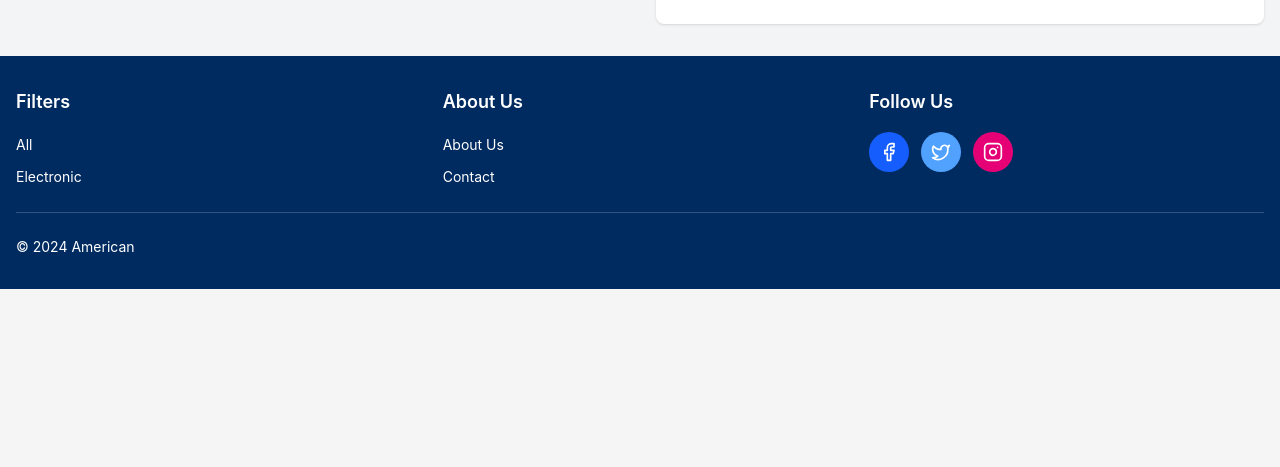
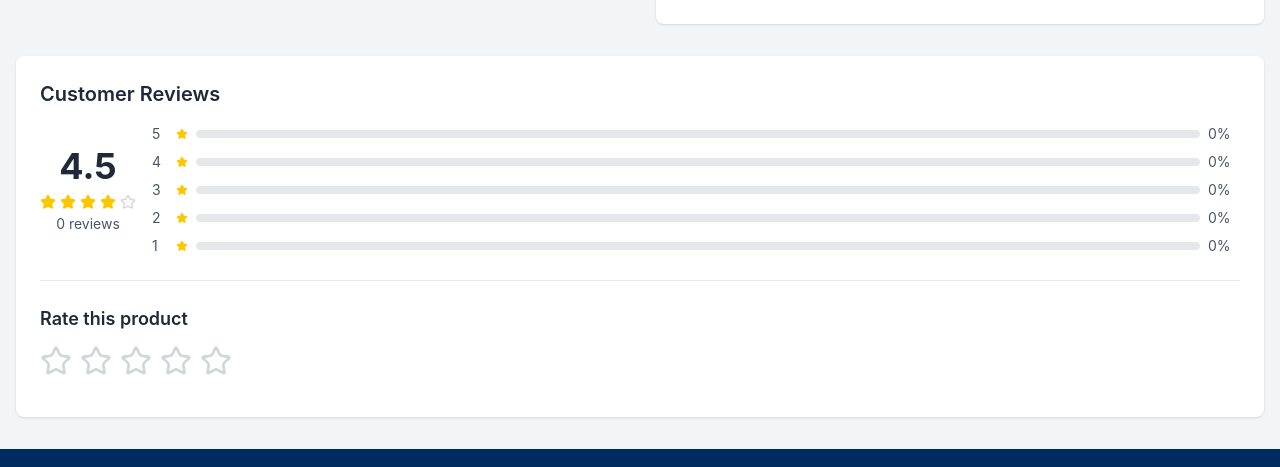
Before and after one commit to gautamkumarcode/products-listing, a Next.js app: page /product/1 in a window 1280 px wide. Shown: the part 948-1415 px from the top of the page. Before the commit the page ends 1237 px from the top, so only its background shows below. Built offline with nearby package versions, Linux system fonts and the light colour scheme.

Commit message:
feat: created the rating system

```diff
--- a/components/custom/ProductDetails/ProductDetailClient.tsx
+++ b/components/custom/ProductDetails/ProductDetailClient.tsx
@@ -1,7 +1,7 @@
 "use client";
 
 import { useCart } from "@/context/CartContext";
-import { Product } from "@/types";
+import { Product, UserRating } from "@/types";
 import {
 	ArrowLeft,
 	Heart,
@@ -14,7 +14,8 @@ import {
 } from "lucide-react";
 import Image from "next/image";
 import Link from "next/link";
-import { useState } from "react";
+import { useEffect, useState } from "react";
+import RatingSystem from "../RatingSystem/RatingSystem";
 
 interface ProductDetailClientProps {
 	product: Product;
@@ -27,9 +28,67 @@ export default function ProductDetailClient({
 	const [selectedImage, setSelectedImage] = useState(0);
 	const [quantity, setQuantity] = useState(1);
 	const [isAdding, setIsAdding] = useState(false);
+	const [userRatings, setUserRatings] = useState<UserRating[]>([]);
+	const [currentUserRating, setCurrentUserRating] = useState<
+		number | undefined
+	>();
+	const [averageRating, setAverageRating] = useState(product.rating || 0);
 
 	const images = product.images || [product.image];
 	const liked = isLiked(product.id);
+
+	useEffect(() => {
+		const savedRatings = localStorage.getItem(`ratings_${product.id}`);
+		if (savedRatings) {
+			const ratings: UserRating[] = JSON.parse(savedRatings);
+			setUserRatings(ratings);
+
+			if (ratings.length > 0) {
+				const avg =
+					ratings.reduce((sum, r) => sum + r.rating, 0) / ratings.length;
+				setAverageRating(avg);
+			}
+
+			const userId = localStorage.getItem("userId") || "anonymous";
+			const userRating = ratings.find((r) => r.userId === userId);
+			if (userRating) {
+				setCurrentUserRating(userRating.rating);
+			}
+		}
+	}, [product.id]);
+
+	const handleRatingSubmit = async (rating: number, comment: string) => {
+		let userId = localStorage.getItem("userId");
+		if (!userId) {
+			userId = `user_${Date.now()}_${Math.random().toString(36).substr(2, 9)}`;
+			localStorage.setItem("userId", userId);
+		}
+
+		const newRating: UserRating = {
+			userId,
+			rating,
+			comment,
+			date: new Date().toISOString(),
+		};
+
+		const updatedRatings = userRatings.filter((r) => r.userId !== userId);
+		updatedRatings.push(newRating);
+
+		setUserRatings(updatedRatings);
+		setCurrentUserRating(rating);
+
+		const avg =
+			updatedRatings.reduce((sum, r) => sum + r.rating, 0) /
+			updatedRatings.length;
+		setAverageRating(avg);
+
+		localStorage.setItem(
+			`ratings_${product.id}`,
+			JSON.stringify(updatedRatings)
+		);
+
+		await new Promise((resolve) => setTimeout(resolve, 500));
+	};
 
 	const handleAddToCart = () => {
 		setIsAdding(true);
@@ -111,14 +170,14 @@ export default function ProductDetailClient({
 								{product.title}
 							</h1>
 
-							{product.rating && (
+							{averageRating > 0 && (
 								<div className="flex items-center gap-2 mb-4">
 									<div className="flex items-center">
 										{[...Array(5)].map((_, i) => (
 											<Star
 												key={i}
 												className={`w-5 h-5 ${
-													i < Math.floor(product.rating!)
+													i < Math.floor(averageRating)
 														? "text-yellow-400 fill-yellow-400"
 														: "text-gray-300"
 												}`}
@@ -126,7 +185,11 @@ export default function ProductDetailClient({
 										))}
 									</div>
 									<span className="text-gray-600 font-medium">
-										{product.rating.toFixed(1)}
+										{averageRating.toFixed(1)}
+									</span>
+									<span className="text-gray-500 text-sm">
+										({userRatings.length}{" "}
+										{userRatings.length === 1 ? "review" : "reviews"})
 									</span>
 								</div>
 							)}
@@ -234,6 +297,67 @@ export default function ProductDetailClient({
 						</div>
 					</div>
 				</div>
+
+				<div className="mt-8">
+					<RatingSystem
+						currentRating={averageRating}
+						totalRatings={userRatings.length}
+						userRating={currentUserRating}
+						onRatingSubmit={handleRatingSubmit}
+					/>
+				</div>
+
+				{userRatings.length > 0 && (
+					<div className="mt-8 bg-white rounded-lg p-6 shadow-sm">
+						<h3 className="text-xl font-semibold text-gray-800 mb-6">
+							Customer Reviews
+						</h3>
+						<div className="space-y-6">
+							{userRatings
+								.slice()
+								.reverse()
+								.map((review, index) => (
+									<div
+										key={index}
+										className="border-b border-gray-200 last:border-0 pb-6 last:pb-0">
+										<div className="flex items-start justify-between mb-3">
+											<div>
+												<div className="flex items-center gap-2 mb-2">
+													<div className="flex items-center">
+														{[...Array(5)].map((_, i) => (
+															<Star
+																key={i}
+																className={`w-4 h-4 ${
+																	i < review.rating
+																		? "text-yellow-400 fill-yellow-400"
+																		: "text-gray-300"
+																}`}
+															/>
+														))}
+													</div>
+													<span className="text-sm font-semibold text-gray-800">
+														{review.rating}.0
+													</span>
+												</div>
+												<p className="text-sm text-gray-600">
+													{new Date(review.date).toLocaleDateString("en-US", {
+														year: "numeric",
+														month: "long",
+														day: "numeric",
+													})}
+												</p>
+											</div>
+										</div>
+										{review.comment && (
+											<p className="text-gray-700 leading-relaxed">
+												{review.comment}
+											</p>
+										)}
+									</div>
+								))}
+						</div>
+					</div>
+				)}
 			</main>
 		</div>
 	);
--- /dev/null
+++ b/components/custom/RatingSystem/RatingSystem.tsx
@@ -0,0 +1,182 @@
+"use client";
+
+import { Star } from "lucide-react";
+import { useState } from "react";
+
+interface RatingSystemProps {
+	currentRating: number;
+	totalRatings: number;
+	userRating?: number;
+	onRatingSubmit: (rating: number, comment: string) => void;
+}
+
+export default function RatingSystem({
+	currentRating,
+	totalRatings,
+	userRating,
+	onRatingSubmit,
+}: RatingSystemProps) {
+	const [hoveredRating, setHoveredRating] = useState(0);
+	const [selectedRating, setSelectedRating] = useState(userRating || 0);
+	const [comment, setComment] = useState("");
+	const [showForm, setShowForm] = useState(false);
+	const [isSubmitting, setIsSubmitting] = useState(false);
+
+	const handleStarClick = (rating: number) => {
+		setSelectedRating(rating);
+		if (!showForm) {
+			setShowForm(true);
+		}
+	};
+
+	const handleSubmit = async () => {
+		if (selectedRating === 0) return;
+
+		setIsSubmitting(true);
+		await onRatingSubmit(selectedRating, comment);
+		setIsSubmitting(false);
+		setShowForm(false);
+		setComment("");
+	};
+
+	const handleCancel = () => {
+		setShowForm(false);
+		setSelectedRating(userRating || 0);
+		setComment("");
+	};
+
+	return (
+		<div className="bg-white rounded-lg p-6 shadow-sm">
+			<h2 className="text-xl font-semibold text-gray-800 mb-4">
+				Customer Reviews
+			</h2>
+
+			<div className="flex items-center gap-4 mb-6 pb-6 border-b border-gray-200">
+				<div className="text-center">
+					<div className="text-4xl font-bold text-gray-800">
+						{currentRating.toFixed(1)}
+					</div>
+					<div className="flex items-center justify-center gap-1 mt-2">
+						{[...Array(5)].map((_, i) => (
+							<Star
+								key={i}
+								className={`w-4 h-4 ${
+									i < Math.floor(currentRating)
+										? "text-yellow-400 fill-yellow-400"
+										: "text-gray-300"
+								}`}
+							/>
+						))}
+					</div>
+					<div className="text-sm text-gray-600 mt-1">
+						{totalRatings} {totalRatings === 1 ? "review" : "reviews"}
+					</div>
+				</div>
+
+				<div className="flex-1">
+					<div className="space-y-2">
+						{[5, 4, 3, 2, 1].map((star) => {
+							const percentage = totalRatings > 0 ? 20 : 0;
+							return (
+								<div key={star} className="flex items-center gap-2">
+									<span className="text-sm text-gray-600 w-4">{star}</span>
+									<Star className="w-3 h-3 text-yellow-400 fill-yellow-400" />
+									<div className="flex-1 h-2 bg-gray-200 rounded-full overflow-hidden">
+										<div
+											className="h-full bg-yellow-400 rounded-full transition-all"
+											style={{ width: `${percentage}%` }}
+										/>
+									</div>
+									<span className="text-sm text-gray-600 w-8">
+										{percentage}%
+									</span>
+								</div>
+							);
+						})}
+					</div>
+				</div>
+			</div>
+
+			<div>
+				<h3 className="text-lg font-semibold text-gray-800 mb-3">
+					{userRating ? "Your Rating" : "Rate this product"}
+				</h3>
+
+				<div className="flex items-center gap-2 mb-4">
+					{[1, 2, 3, 4, 5].map((star) => (
+						<button
+							key={star}
+							type="button"
+							onClick={() => handleStarClick(star)}
+							onMouseEnter={() => setHoveredRating(star)}
+							onMouseLeave={() => setHoveredRating(0)}
+							className="focus:outline-none transition-transform hover:scale-110"
+							disabled={isSubmitting}>
+							<Star
+								className={`w-8 h-8 transition-colors ${
+									star <= (hoveredRating || selectedRating)
+										? "text-yellow-400 fill-yellow-400"
+										: "text-gray-300"
+								}`}
+							/>
+						</button>
+					))}
+					{selectedRating > 0 && (
+						<span className="ml-2 text-gray-600 font-medium">
+							{selectedRating} out of 5
+						</span>
+					)}
+				</div>
+
+				{showForm && (
+					<div className="space-y-4 animate-in fade-in duration-200">
+						<div>
+							<label
+								htmlFor="review-comment"
+								className="block text-sm font-medium text-gray-700 mb-2">
+								Share your experience (optional)
+							</label>
+							<textarea
+								id="review-comment"
+								value={comment}
+								onChange={(e) => setComment(e.target.value)}
+								placeholder="Tell us what you think about this product..."
+								className="w-full px-4 py-3 border border-gray-300 rounded-md focus:ring-2 focus:ring-[#0C5BA0] focus:border-transparent resize-none"
+								rows={4}
+								disabled={isSubmitting}
+							/>
+						</div>
+
+						<div className="flex gap-3">
+							<button
+								onClick={handleSubmit}
+								disabled={selectedRating === 0 || isSubmitting}
+								className="px-6 py-2 bg-[#0C5BA0] text-white rounded-md hover:bg-[#094A85] transition-colors font-medium disabled:opacity-50 disabled:cursor-not-allowed">
+								{isSubmitting ? (
+									<span className="flex items-center gap-2">
+										<div className="w-4 h-4 border-2 border-white border-t-transparent rounded-full animate-spin" />
+										Submitting...
+									</span>
+								) : (
+									"Submit Review"
+								)}
+							</button>
+							<button
+								onClick={handleCancel}
+								disabled={isSubmitting}
+								className="px-6 py-2 border border-gray-300 text-gray-700 rounded-md hover:bg-gray-50 transition-colors font-medium disabled:opacity-50 disabled:cursor-not-allowed">
+								Cancel
+							</button>
+						</div>
+					</div>
+				)}
+
+				{userRating && !showForm && (
+					<div className="text-sm text-gray-600 mt-2">
+						Thanks for your review! You can update it anytime.
+					</div>
+				)}
+			</div>
+		</div>
+	);
+}
```
Also changed, not shown: types/index.ts (+8 -0 lines).
